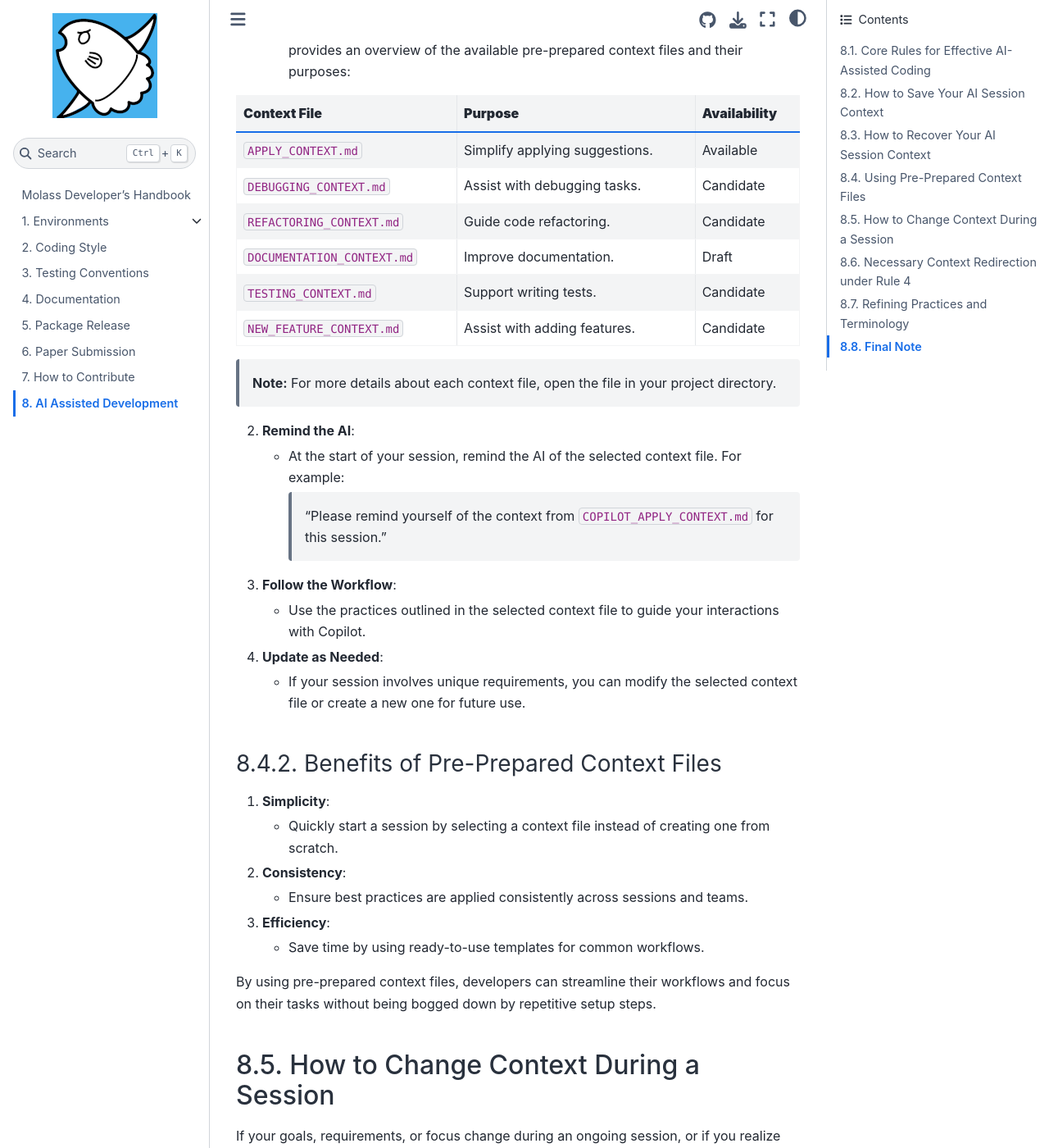
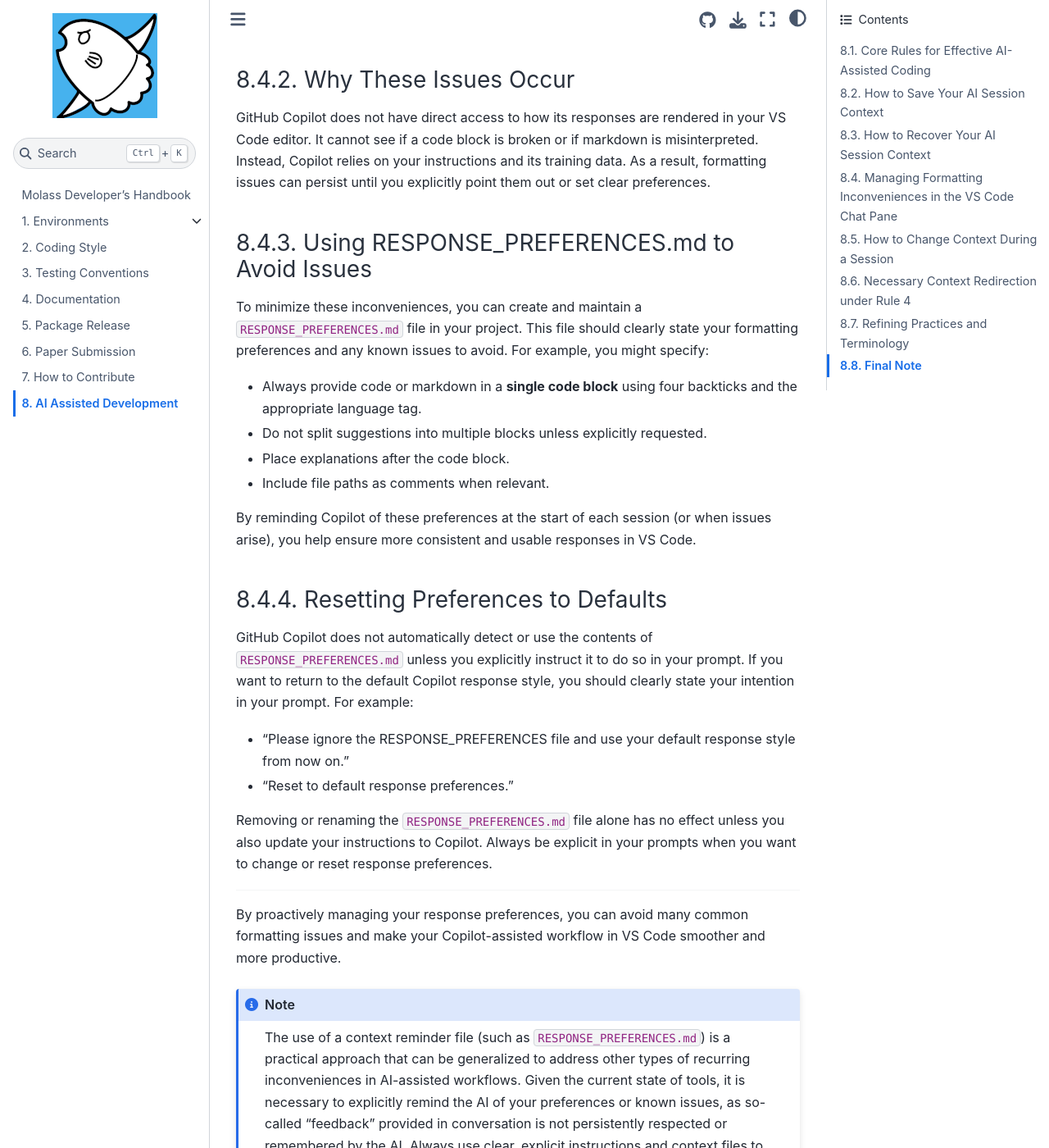
Before and after one commit to biosaxs-dev/molass-develop, a Jupyter Book: the page built from chapters/11/ai_assisted.md, in a window 1280 px wide and 1400 px high, scrolled down 2615 px. Shown: the whole window at 82% size. Built offline with Jupyter Book 1.0.4 settings and Sphinx 7.4.7 and the Sphinx Book theme 1.1.4, drawn with Linux system fonts in a browser that asks for light colours; some of the changed text lies outside the part shown.

Commit message:
Rewrite the "Managing Formatting Inconveniences" section

````diff
--- a/chapters/11/ai_assisted.md
+++ b/chapters/11/ai_assisted.md
@@ -51,46 +51,43 @@
 
 By following this process, you can quickly restore your workflow with minimal loss of continuity, even after interruptions or environment changes.
 
-## Using Pre-Prepared Context Files
+## Managing Formatting Inconveniences in the VS Code Chat Pane
 
-To further simplify the process of saving and recovering context, developers can use pre-prepared context files for common tasks. These files are designed to align with typical workflows and the current capabilities of tools like VS Code and GitHub Copilot.
+### Recognizing the Inconvenience
 
-### How to Use Pre-Prepared Context Files
+When working with GitHub Copilot in the VS Code chat pane, you may encounter formatting issues—such as broken or split code blocks, misrendered markdown, or incomplete responses. These problems often arise when sharing code, markdown, or quoted text, making it difficult to copy, reuse, or understand Copilot’s suggestions.
 
-1. **Choose a Context File**:
-   - Select a context file that matches your current task or goal. The following table provides an overview of the available pre-prepared context files and their purposes:
+### Why These Issues Occur
 
-| **Context File**           | **Purpose**                     | **Availability** |
-|----------------------------|----------------------------------|------------------|
-| `APPLY_CONTEXT.md`         | Simplify applying suggestions.   | Available        |
-| `DEBUGGING_CONTEXT.md`     | Assist with debugging tasks.     | Candidate        |
-| `REFACTORING_CONTEXT.md`   | Guide code refactoring.          | Candidate        |
-| `DOCUMENTATION_CONTEXT.md` | Improve documentation.           | Draft            |
-| `TESTING_CONTEXT.md`       | Support writing tests.           | Candidate        |
-| `NEW_FEATURE_CONTEXT.md`   | Assist with adding features.     | Candidate        |
+GitHub Copilot does not have direct access to how its responses are rendered in your VS Code editor. It cannot see if a code block is broken or if markdown is misinterpreted. Instead, Copilot relies on your instructions and its training data. As a result, formatting issues can persist until you explicitly point them out or set clear preferences.
 
-> **Note:** For more details about each context file, open the file in your project directory.
+### Using RESPONSE_PREFERENCES.md to Avoid Issues
 
-2. **Remind the AI**:
-   - At the start of your session, remind the AI of the selected context file. For example:
-     > "Please remind yourself of the context from `COPILOT_APPLY_CONTEXT.md` for this session."
+To minimize these inconveniences, you can create and maintain a `RESPONSE_PREFERENCES.md` file in your project. This file should clearly state your formatting preferences and any known issues to avoid. For example, you might specify:
 
-3. **Follow the Workflow**:
-   - Use the practices outlined in the selected context file to guide your interactions with Copilot.
+- Always provide code or markdown in a **single code block** using four backticks and the appropriate language tag.
+- Do not split suggestions into multiple blocks unless explicitly requested.
+- Place explanations after the code block.
+- Include file paths as comments when relevant.
 
-4. **Update as Needed**:
-   - If your session involves unique requirements, you can modify the selected context file or create a new one for future use.
+By reminding Copilot of these preferences at the start of each session (or when issues arise), you help ensure more consistent and usable responses in VS Code.
 
-### Benefits of Pre-Prepared Context Files
+### Resetting Preferences to Defaults
 
-1. **Simplicity**:
-   - Quickly start a session by selecting a context file instead of creating one from scratch.
-2. **Consistency**:
-   - Ensure best practices are applied consistently across sessions and teams.
-3. **Efficiency**:
-   - Save time by using ready-to-use templates for common workflows.
+GitHub Copilot does not automatically detect or use the contents of `RESPONSE_PREFERENCES.md` unless you explicitly instruct it to do so in your prompt. If you want to return to the default Copilot response style, you should clearly state your intention in your prompt. For example:
 
-By using pre-prepared context files, developers can streamline their workflows and focus on their tasks without being bogged down by repetitive setup steps.
+- “Please ignore the RESPONSE_PREFERENCES file and use your default response style from now on.”
+- “Reset to default response preferences.”
+
+Removing or renaming the `RESPONSE_PREFERENCES.md` file alone has no effect unless you also update your instructions to Copilot. Always be explicit in your prompts when you want to change or reset response preferences.
+
+---
+
+By proactively managing your response preferences, you can avoid many common formatting issues and make your Copilot-assisted workflow in VS Code smoother and more productive.
+
+```{note}
+The use of a context reminder file (such as `RESPONSE_PREFERENCES.md`) is a practical approach that can be generalized to address other types of recurring inconveniences in AI-assisted workflows. Given the current state of tools, it is necessary to explicitly remind the AI of your preferences or known issues, as so-called "feedback" provided in conversation is not persistently respected or remembered by the AI. Always use clear, explicit instructions and context files to ensure your preferences are followed.
+```
 
 ## How to Change Context During a Session
 
````
Also changed, not shown: preferences/RESPONSE_PREFERENCES.md (added, +6 -0 lines).
